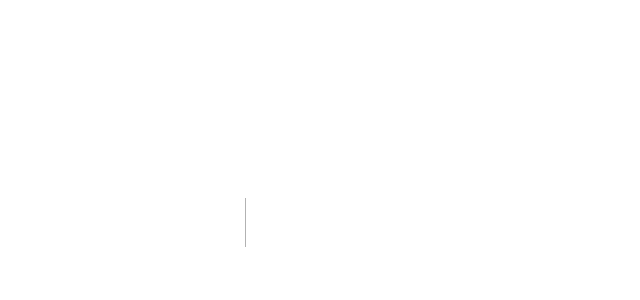
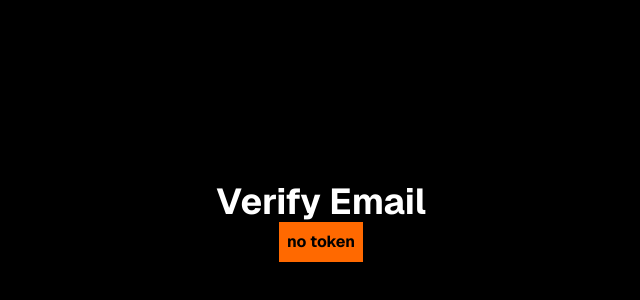
Before and after one commit to Soumyodeep-Dey/auth_next_js, a Next.js app: page /verifyemail in a window 1280 px wide. Before the commit this address had no page. Shown: the part 178-478 px from the top of the page, without its empty margins (319-959 px from the left). Built offline with nearby package versions, Linux system fonts and the light colour scheme.

Commit message:
time to testing

```diff
--- /dev/null
+++ b/src/app/verifyemail/page.tsx
@@ -0,0 +1,61 @@
+"use client";
+
+import axios from "axios";
+import Link from "next/link";
+import React, { useEffect, useState } from "react";
+
+
+export default function VerifyEmailPage() {
+
+    const [token, setToken] = useState("");
+    const [verified, setVerified] = useState(false);
+    const [error, setError] = useState(false);
+
+    const verifyUserEmail = async () => {
+        try {
+            await axios.post('/api/users/verifyemail', { token })
+            setVerified(true);
+        } catch (error: any) {
+            setError(true);
+            console.log(error.reponse.data);
+
+        }
+
+    }
+
+    useEffect(() => {
+        const urlToken = window.location.search.split("=")[1];
+        setToken(urlToken || "");
+    }, []);
+
+
+    useEffect(() => {
+        if (token.length > 0) {
+            verifyUserEmail();
+        }
+    }, [token]);
+
+    return (
+        <div className="flex flex-col items-center justify-center min-h-screen py-2">
+
+            <h1 className="text-4xl">Verify Email</h1>
+            <h2 className="p-2 bg-orange-500 text-black">{token ? `${token}` : "no token"}</h2>
+
+            {verified && (
+                <div>
+                    <h2 className="text-2xl">Email Verified</h2>
+                    <Link href="/login">
+                        Login
+                    </Link>
+                </div>
+            )}
+            {error && (
+                <div>
+                    <h2 className="text-2xl bg-red-500 text-black">Error</h2>
+
+                </div>
+            )}
+        </div>
+    )
+
+}
```
